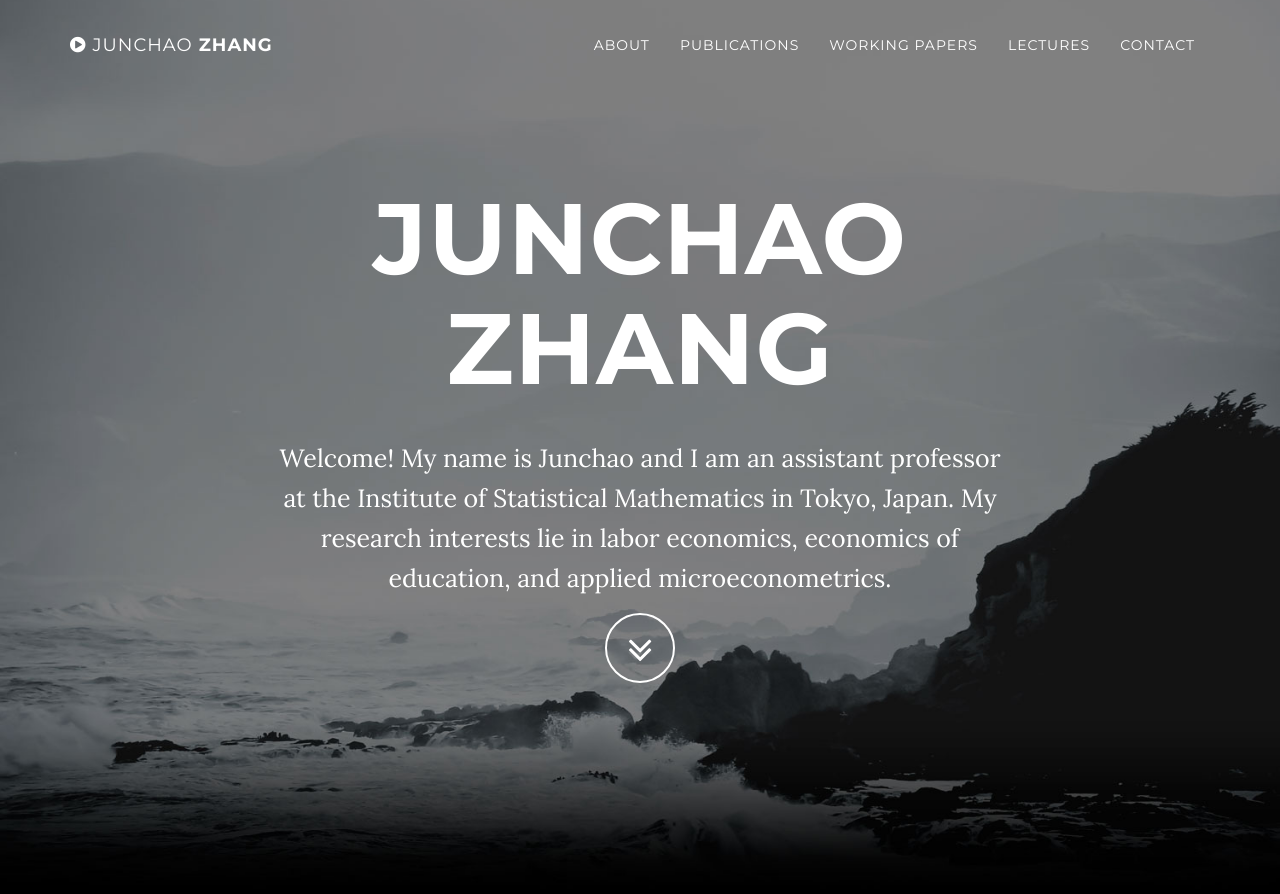
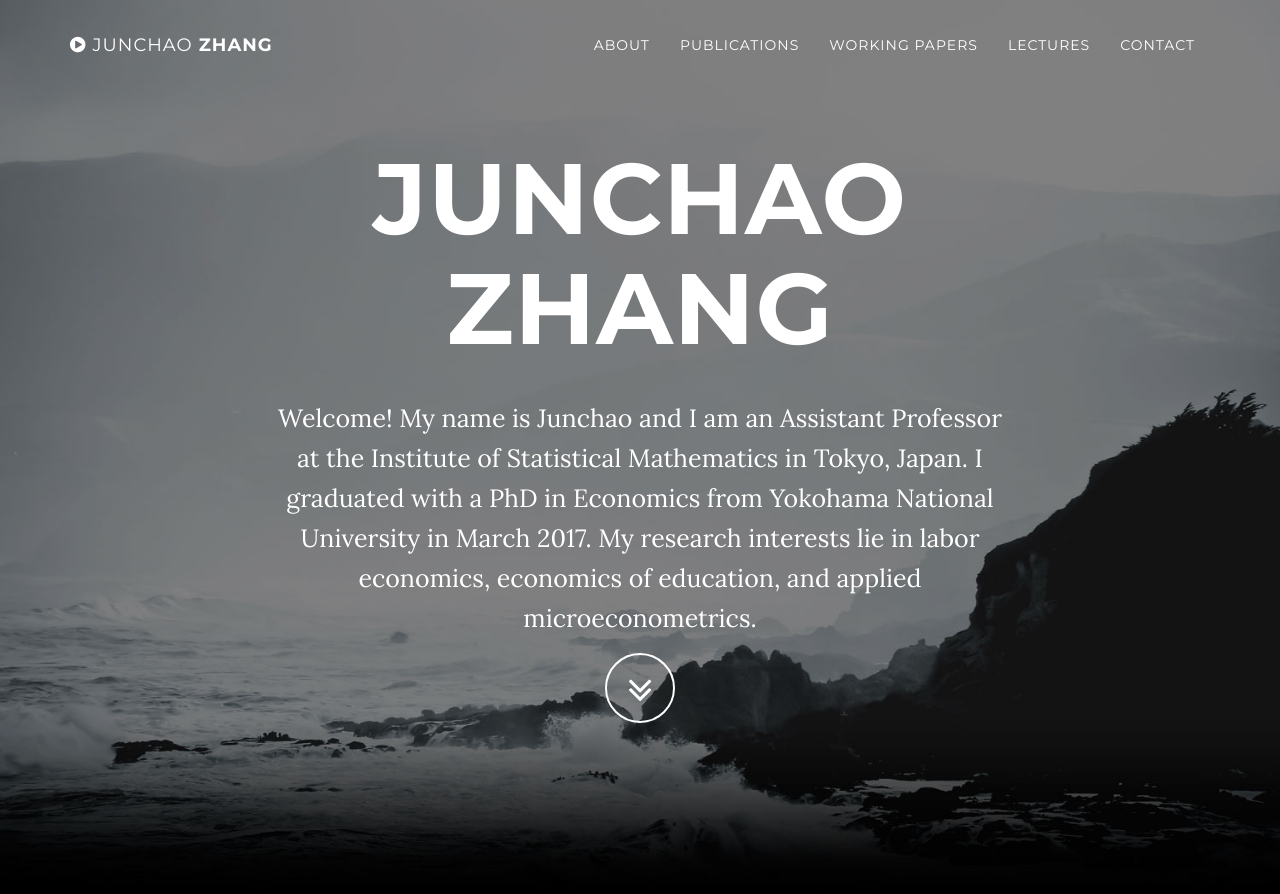
Before and after one commit to ztempest0218/ztempest0218.github.io, a Jekyll site: the page built from index.html, in a window 1280 px wide and 900 px high. Shown: the top 894 px of the window. Built offline with Jekyll 4.4.1, drawn with Linux system fonts in a browser that asks for light colours.

Commit message:
Update _config.yml

```diff
--- a/_config.yml
+++ b/_config.yml
@@ -2,7 +2,7 @@
 title: "Junchao Zhang"
 email: ztempest0218@gmail.com
 url: https://ztempest0218.github.io
-description: Welcome! My name is Junchao and I am an assistant professor at the Institute of Statistical Mathematics in Tokyo, Japan. My research interests lie in labor economics, economics of education, and applied microeconometrics.
+description: Welcome! My name is Junchao and I am an Assistant Professor at the Institute of Statistical Mathematics in Tokyo, Japan. I graduated with a PhD in Economics from Yokohama National University in March 2017. My research interests lie in labor economics, economics of education, and applied microeconometrics.
 
 
 # Color settings (hex-codes without the leading hash-tag)
```
